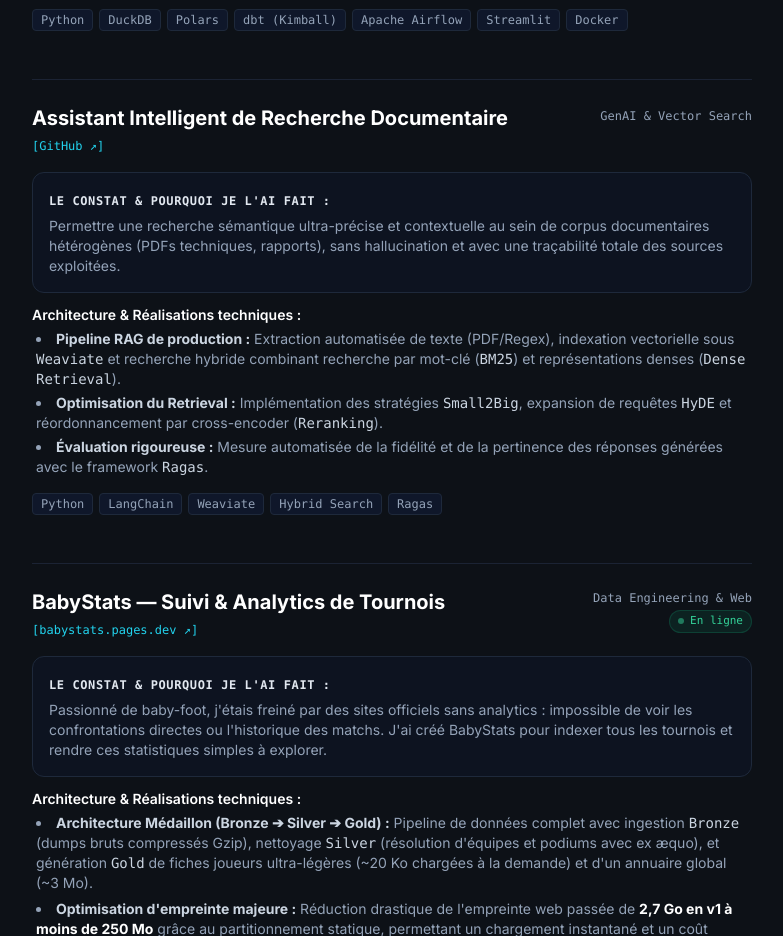
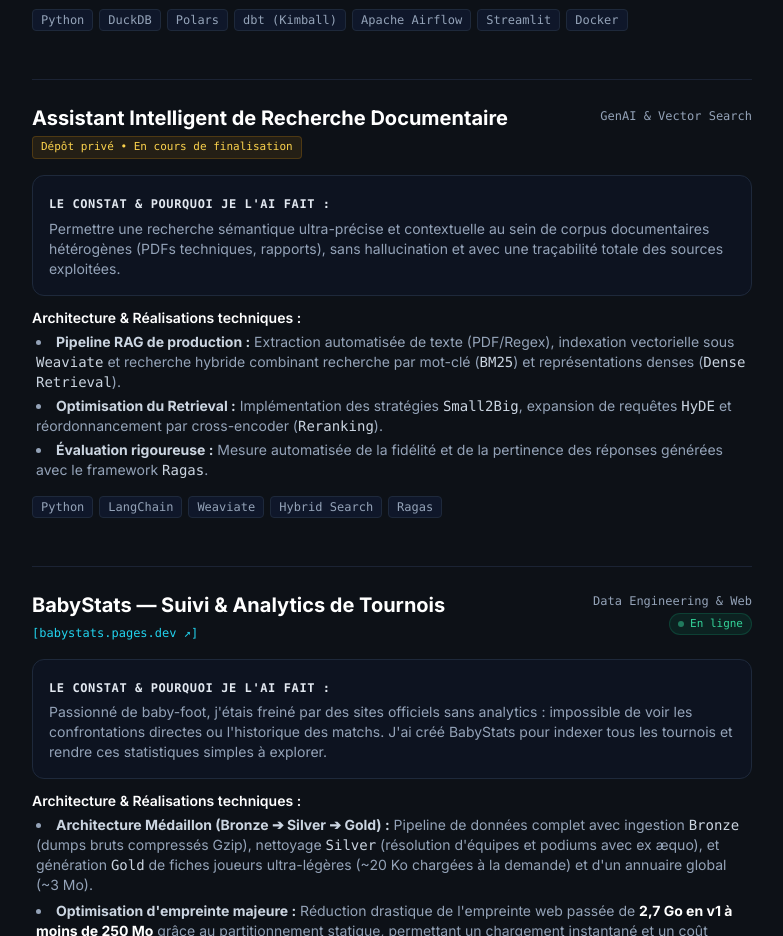
Before and after one commit to loic-xu/loic-xu.github.io, a plain HTML site: page projets.html in a window 1280 px wide. Shown: the part 1200-2136 px from the top of the page, without its empty margins (248-1031 px from the left). Drawn offline with nearby package versions, Linux system fonts and the light colour scheme.

Commit message:
docs: indiquer le projet RAG en dépôt privé en cours de finalisation

```diff
--- a/projets.html
+++ b/projets.html
@@ -220,10 +220,9 @@
                         <h2 class="text-xl font-bold text-white">
                             Assistant Intelligent de Recherche Documentaire
                         </h2>
-                        <a href="https://github.com/loic-xu/RAG" target="_blank" rel="noopener noreferrer"
-                            class="text-xs font-mono text-cyan-400 hover:text-cyan-300 inline-block mt-1">
-                            [GitHub ↗]
-                        </a>
+                        <span class="inline-flex items-center gap-1.5 text-[11px] font-mono text-amber-300 bg-amber-500/10 border border-amber-500/20 px-2 py-0.5 rounded mt-1">
+                            <span>Dépôt privé • En cours de finalisation</span>
+                        </span>
                     </div>
                     <span class="text-xs font-mono text-slate-400 shrink-0 whitespace-nowrap sm:pt-1">GenAI & Vector
                         Search</span>
```
Also changed, not shown: 1 other file.
